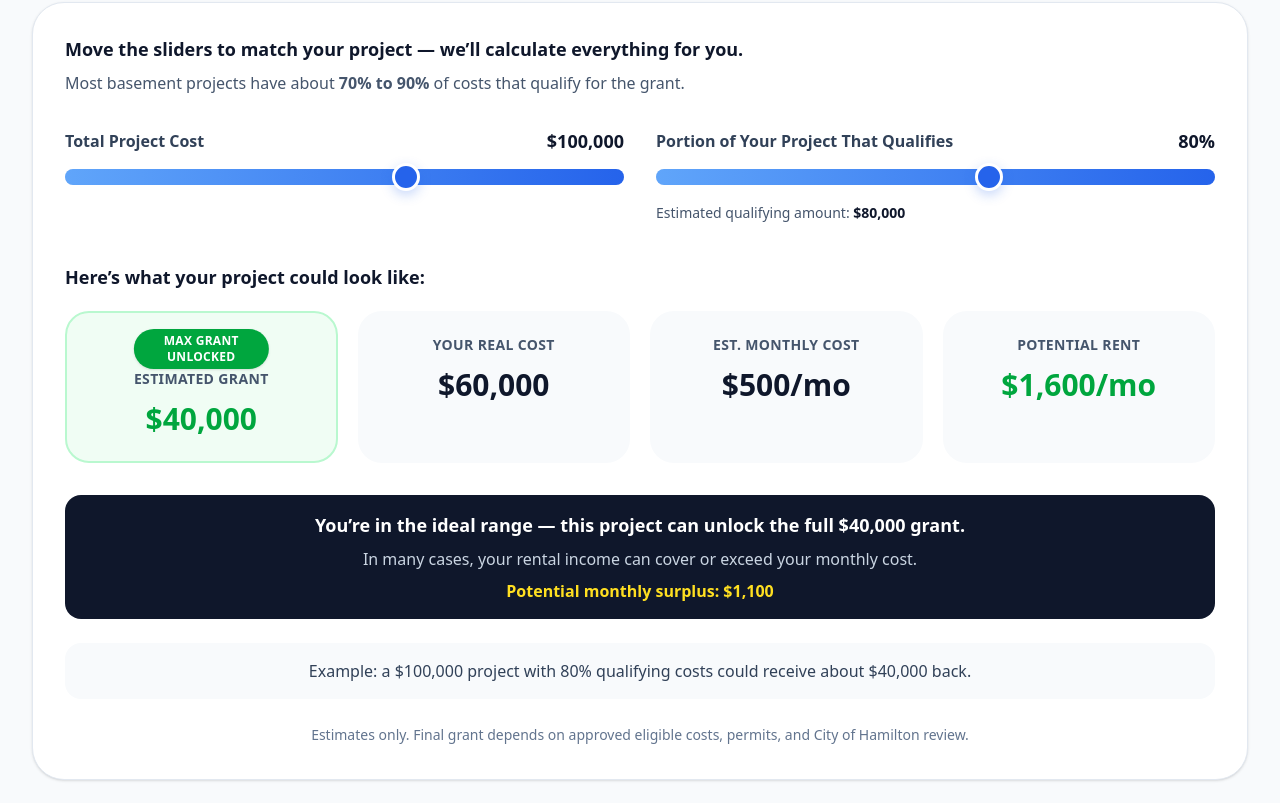
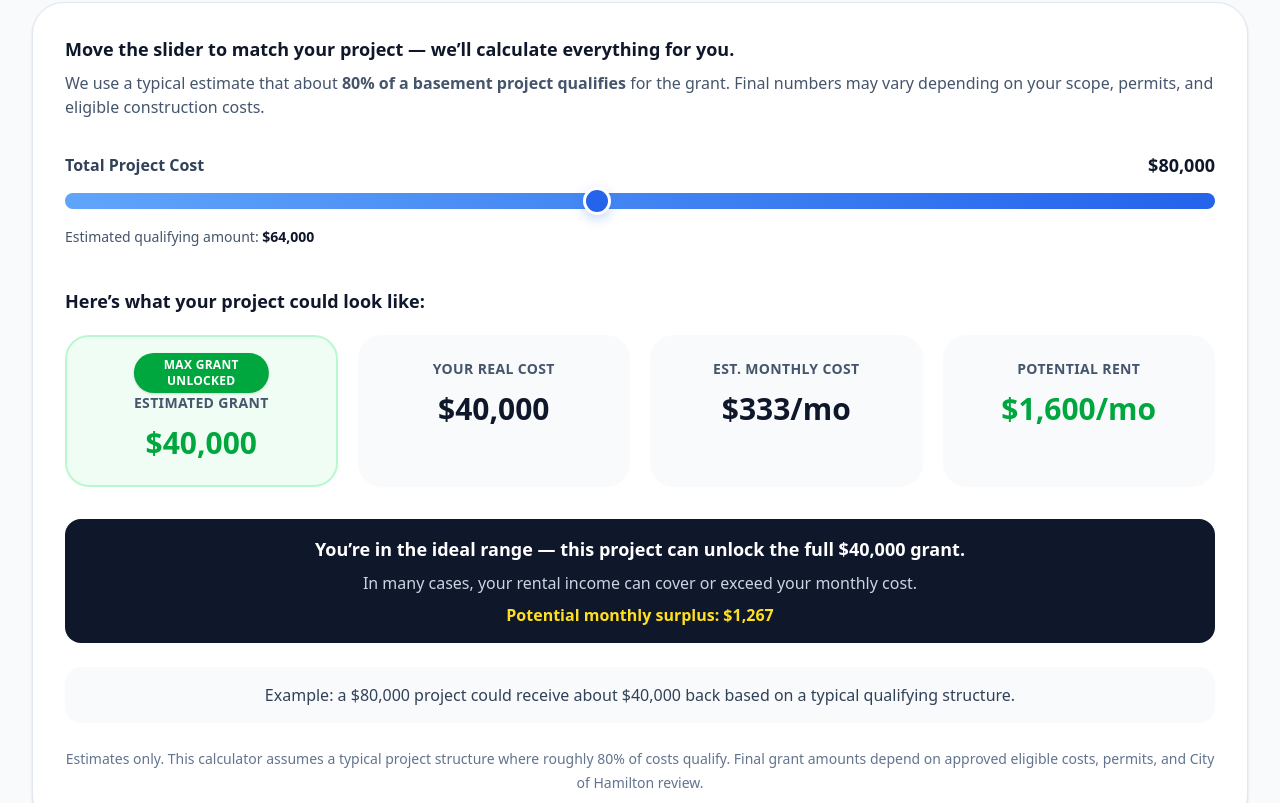
Before and after one commit to mapsforfield/ontarioreno, a React (Vite) app: page /hamilton-basement-grant in a window 1280 px wide. Shown: the part 1200-2003 px from the top of the page. Built offline with nearby package versions, Linux system fonts and the light colour scheme.

Commit message:
Update HamiltonGrantCalculator.tsx

```diff
--- a/src/components/HamiltonGrantCalculator.tsx
+++ b/src/components/HamiltonGrantCalculator.tsx
@@ -8,12 +8,12 @@ const formatCurrency = (value: number) =>
   });
 
 export default function HamiltonGrantCalculator() {
-  const [totalCost, setTotalCost] = useState(100000);
-  const [eligiblePercent, setEligiblePercent] = useState(80);
+  const [totalCost, setTotalCost] = useState(80000);
 
+  const eligiblePercent = 80;
   const eligibleCost = useMemo(
-    () => Math.round((totalCost * eligiblePercent) / 100),
-    [totalCost, eligiblePercent]
+    () => Math.round(totalCost * (eligiblePercent / 100)),
+    [totalCost]
   );
 
   const grant = Math.min(eligibleCost * 0.7, 40000);
@@ -27,31 +27,32 @@ export default function HamiltonGrantCalculator() {
     if (fullGrantUnlocked) {
       return "You’re in the ideal range — this project can unlock the full $40,000 grant.";
     }
-    if (eligiblePercent >= 70 && eligiblePercent < 80) {
-      return "You’re in a solid range, but increasing the qualifying portion could boost your grant.";
+    if (totalCost >= 60000) {
+      return "You’re in a strong range, and a well-structured project can significantly increase your grant.";
     }
-    return "This project may not be fully taking advantage of the incentive yet.";
-  }, [fullGrantUnlocked, eligiblePercent]);
+    return "This project may qualify for less than the full incentive, but it can still reduce your real cost substantially.";
+  }, [fullGrantUnlocked, totalCost]);
 
   const exampleText = `Example: a ${formatCurrency(
     totalCost
-  )} project with ${eligiblePercent}% qualifying costs could receive about ${formatCurrency(
+  )} project could receive about ${formatCurrency(
     grant
-  )} back.`;
+  )} back based on a typical qualifying structure.`;
 
   return (
     <div className="rounded-[2rem] border border-slate-200 bg-white p-6 shadow-sm md:p-8">
       <div className="mb-8">
         <p className="text-base font-semibold text-slate-900 md:text-lg">
-          Move the sliders to match your project — we’ll calculate everything for you.
+          Move the slider to match your project — we’ll calculate everything for you.
         </p>
         <p className="mt-2 text-sm text-slate-600 md:text-base">
-          Most basement projects have about <span className="font-semibold">70% to 90%</span> of
-          costs that qualify for the grant.
+          We use a typical estimate that about{" "}
+          <span className="font-semibold">80% of a basement project qualifies</span>{" "}
+          for the grant. Final numbers may vary depending on your scope, permits,
+          and eligible construction costs.
         </p>
       </div>
 
-      <div className="grid gap-8 md:grid-cols-2">
       <div>
         <div className="mb-3 flex items-center justify-between gap-4">
           <label className="text-sm font-semibold text-slate-700 md:text-base">
@@ -71,33 +72,13 @@ export default function HamiltonGrantCalculator() {
           onChange={(e) => setTotalCost(Number(e.target.value))}
           className="slider-blue h-4 w-full cursor-pointer appearance-none rounded-full bg-slate-200"
         />
-        </div>
-
-        <div>
-          <div className="mb-3 flex items-center justify-between gap-4">
-            <label className="text-sm font-semibold text-slate-700 md:text-base">
-              Portion of Your Project That Qualifies
-            </label>
-            <span className="text-base font-extrabold text-slate-900 md:text-lg">
-              {eligiblePercent}%
-            </span>
-          </div>
-
-          <input
-            type="range"
-            min={50}
-            max={100}
-            step={5}
-            value={eligiblePercent}
-            onChange={(e) => setEligiblePercent(Number(e.target.value))}
-            className="slider-blue h-4 w-full cursor-pointer appearance-none rounded-full bg-slate-200"
-          />
 
         <p className="mt-3 text-sm text-slate-600">
           Estimated qualifying amount:{" "}
-            <span className="font-semibold text-slate-900">{formatCurrency(eligibleCost)}</span>
+          <span className="font-semibold text-slate-900">
+            {formatCurrency(eligibleCost)}
+          </span>
         </p>
-        </div>
       </div>
 
       <div className="mt-10">
@@ -169,8 +150,9 @@ export default function HamiltonGrantCalculator() {
       </div>
 
       <div className="mt-6 text-center text-xs leading-6 text-slate-500 md:text-sm">
-        Estimates only. Final grant depends on approved eligible costs, permits, and City of
-        Hamilton review.
+        Estimates only. This calculator assumes a typical project structure where
+        roughly 80% of costs qualify. Final grant amounts depend on approved eligible
+        costs, permits, and City of Hamilton review.
       </div>
     </div>
   );
```
Lines whose indentation alone changed are shown as unchanged.
